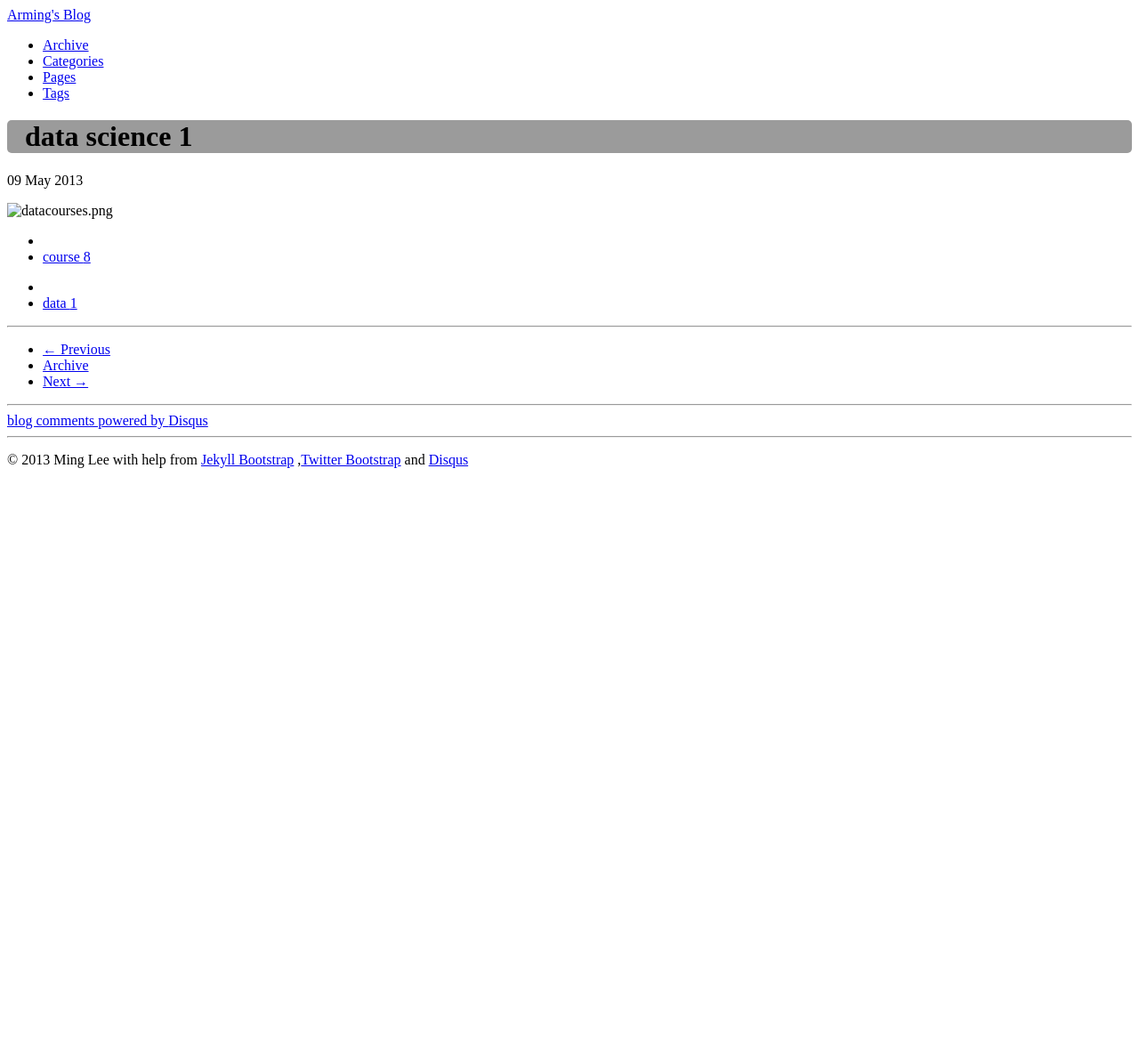
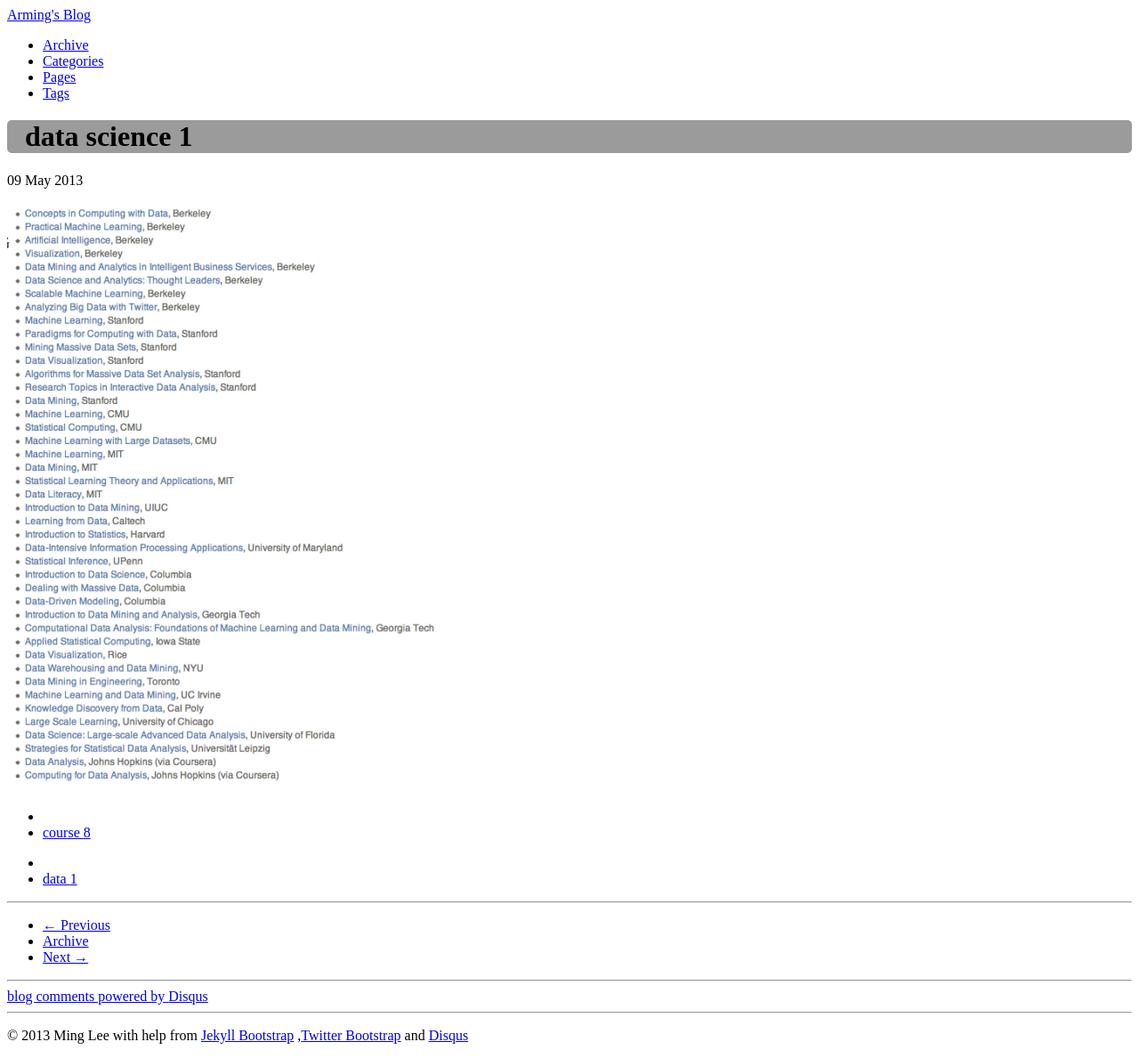
Before and after one commit to mrmign/mrmign.github.com, a Jekyll site: the page built from _posts/2013-05-09-data-science-1.md, in a window 1280 px wide. Shown: the whole page at 89% size. Built offline with Jekyll 4.4.1, drawn with Linux system fonts in a browser that asks for light colours; comment, search, counter and statistics services are not loaded; before the commit the page ends 900 px from its top, so only the background shows below that.

Commit message:
fix image path

```diff
--- a/_posts/2013-05-09-data-science-1.md
+++ b/_posts/2013-05-09-data-science-1.md
@@ -7,4 +7,4 @@ tags: [data]
 ---
 {% include JB/setup %}
 
-![datacourses.png](../images/data/datacourses.png "Other courses related data")
+![datacourses.png](/images/data/datacourses.png "Other courses related data")
```
